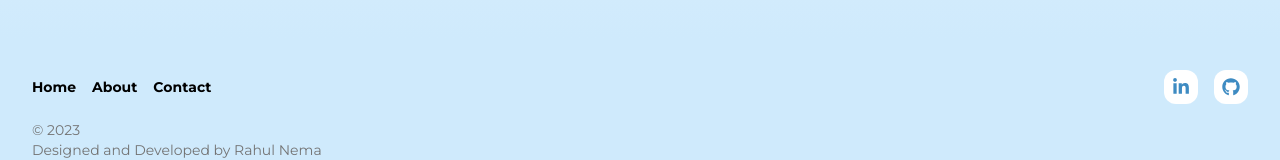
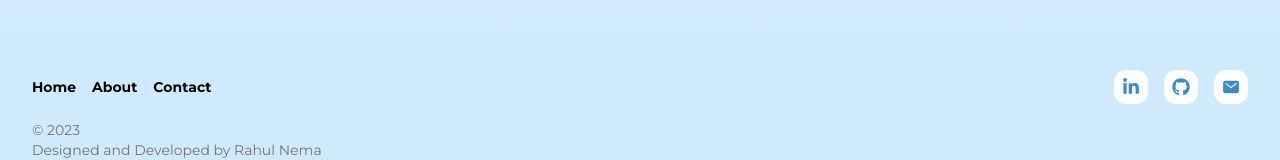
Before and after one commit to rahulnema0411/portfolio, a Next.js app: page / in a window 1280 px wide. Shown: the part 3457-3617 px from the top of the page. Built offline with nearby package versions, Linux system fonts and the light colour scheme.

Commit message:
[WIP] feat: contact me works

```diff
--- a/src/app/components/contactMeSection.tsx
+++ b/src/app/components/contactMeSection.tsx
@@ -1,6 +1,7 @@
 "use client";
 
 import { FaLinkedinIn, FaGithub } from "react-icons/fa";
+import { IoMail } from "react-icons/io5";
 
 export default function ContactMeSection() {
   return (
@@ -54,6 +55,15 @@ export default function ContactMeSection() {
                 <FaGithub color="#3E8BC2" size={18} />
               </a>
             </li>
+            <li className="bg-white rounded-xl p-2">
+              <a
+              href="mailto:rahulnema0411@example.com"
+              target="_blank"
+              rel="noopener noreferrer"
+              >
+              <IoMail color="#3E8BC2" size={18} />
+              </a>
+            </li>
           </ul>
         </div>
       </nav>
--- a/src/app/components/navbar.tsx
+++ b/src/app/components/navbar.tsx
@@ -11,8 +11,8 @@ export default function NavBar() {
     setIsOpen(!isOpen);
   };
 
-  const redirectSomewhere = () => {
-    console.log("Redirecting to somewhere");
+  const openMail = () => {
+    window.location.href = "mailto:rahul.nema6362@gmail.com";
   };
 
   return (
@@ -95,7 +95,7 @@ export default function NavBar() {
         </ul>
         <div className="h-6 border-l-2 border-gray-300 mx-4"></div>
         <button
-          onClick={redirectSomewhere}
+          onClick={openMail}
           className="flex flex-row items-center bg-black text-white rounded-full px-4 py-2 space-x-2"
         >
           <div className="font-montserrat font-bold">Get in touch</div>
```
